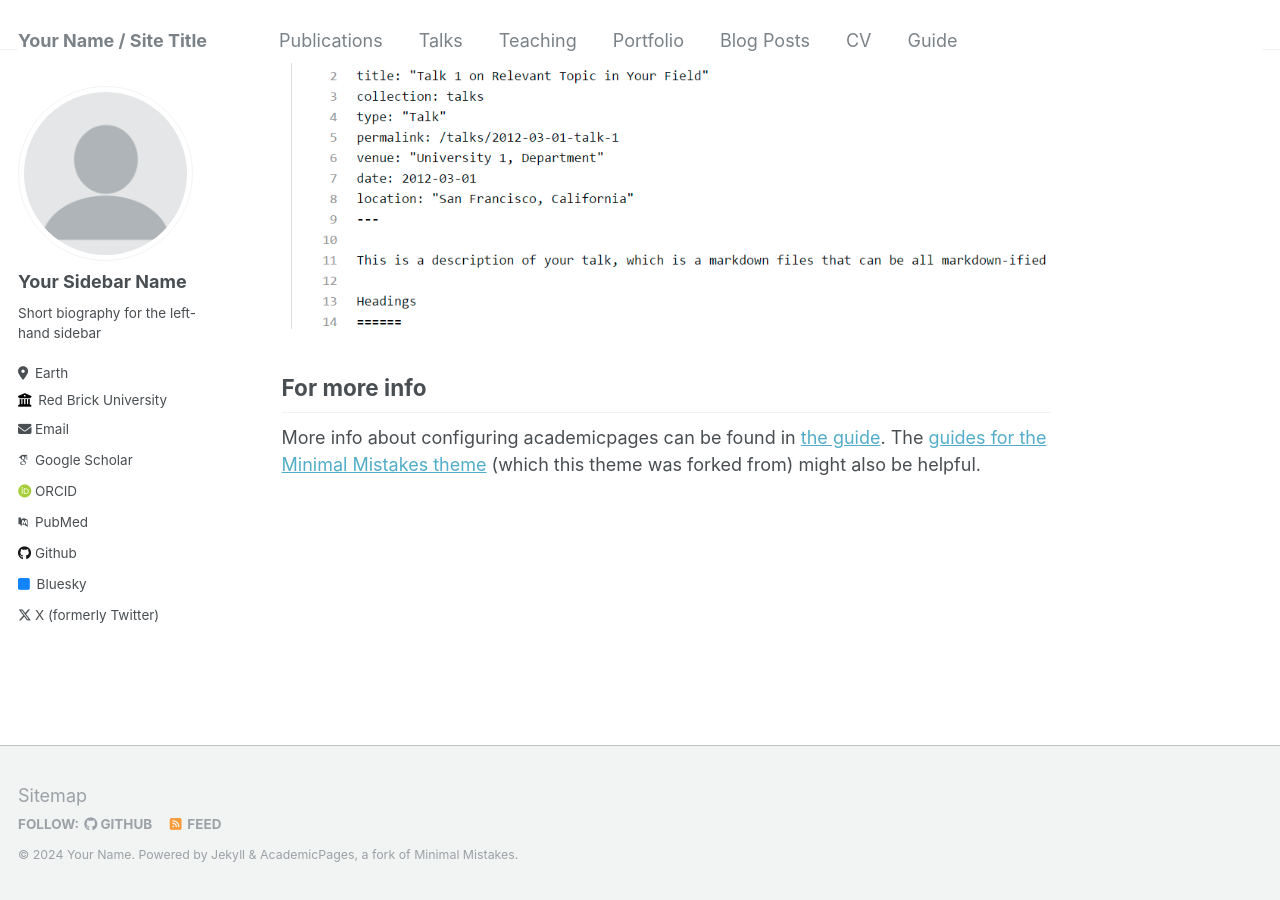
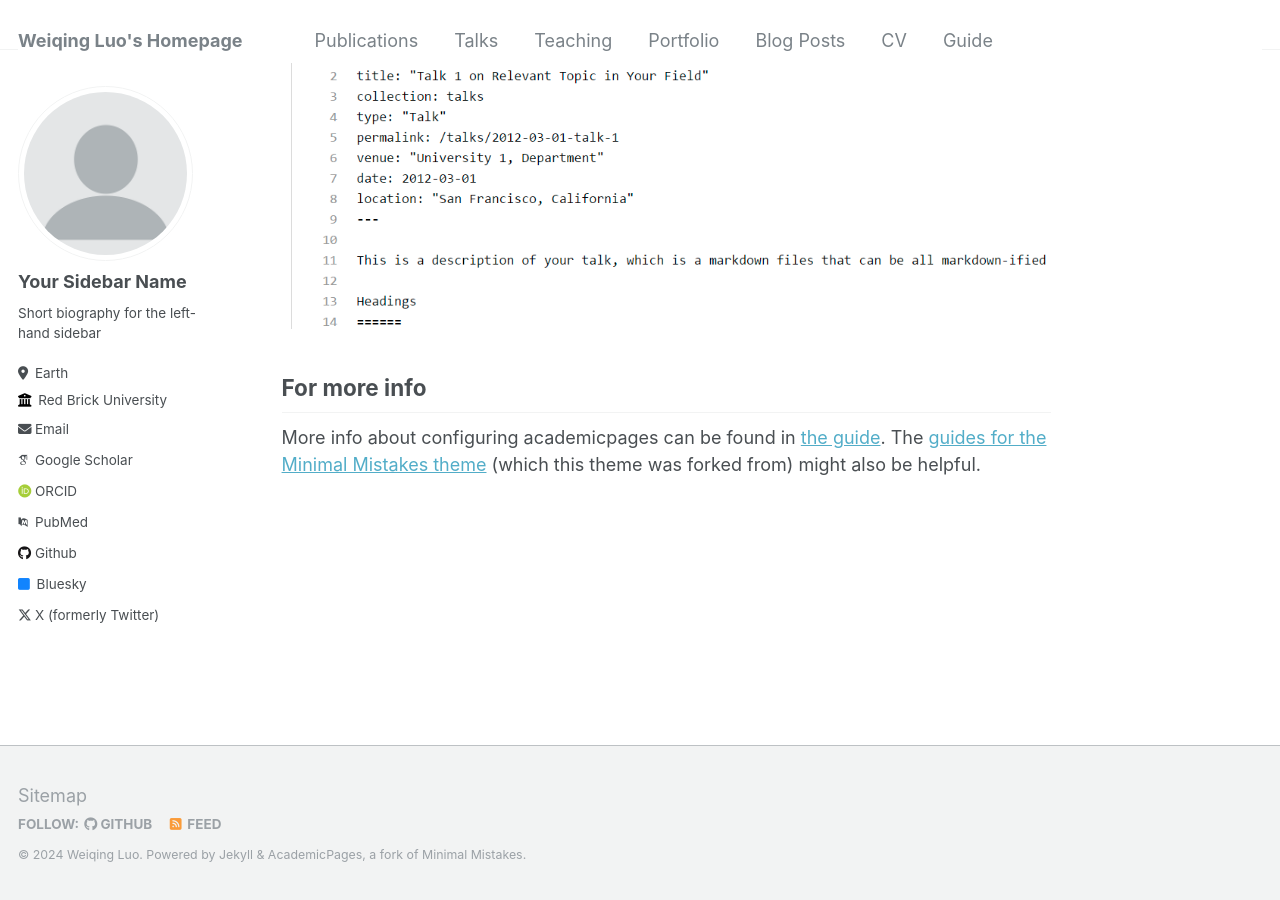
Before and after one commit to Hcnaeg/Hcnaeg.github.io, a Jekyll site: the page built from _pages/about.md, in a window 1280 px wide and 900 px high, scrolled down 2640 px. Built offline with Jekyll 4.4.1, drawn with Linux system fonts in a browser that asks for light colours; some web fonts are replaced.

Commit message:
update _config.yml

```diff
--- a/_config.yml
+++ b/_config.yml
@@ -8,13 +8,13 @@
 
 # Basic Site Settings
 locale                   : "en-US"
-title                    : "Your Name / Site Title"
+title                    : "Weiqing Luo's Homepage"
 title_separator          : "-"
-name                     : &name "Your Name"
-description              : &description "personal description"
-url                      : https://academicpages.github.io # the base hostname & protocol for your site e.g. "https://mmistakes.github.io"
+name                     : &name "Weiqing Luo"
+description              : &description "Graduate Student @ Nanjing University"
+url                      : https://hcnaeg.github.io # the base hostname & protocol for your site e.g. "https://mmistakes.github.io"
 baseurl                  : "" # the subpath of your site, e.g. "/blog"
-repository               : "academicpages/academicpages.github.io"
+repository               : "Hcnaeg/Hcnaeg.github.io"
 
 # Site Author - The following control what appear as part of the author content on the side bar.
 #               If a field is blank the icon and link will not appear, otherwise it will be shown.
@@ -42,7 +42,7 @@ author:
   bitbucket        : # Username - Update with your username on the site
   codepen          : # Username
   dribbble         : # Username
-  github           : "academicpages"
+  github           : "Hcnaeg"
   kaggle           : # Username
   stackoverflow    : # User number or user number and name (i.e., use "1" or "1/jeff-atwood")
 
```
